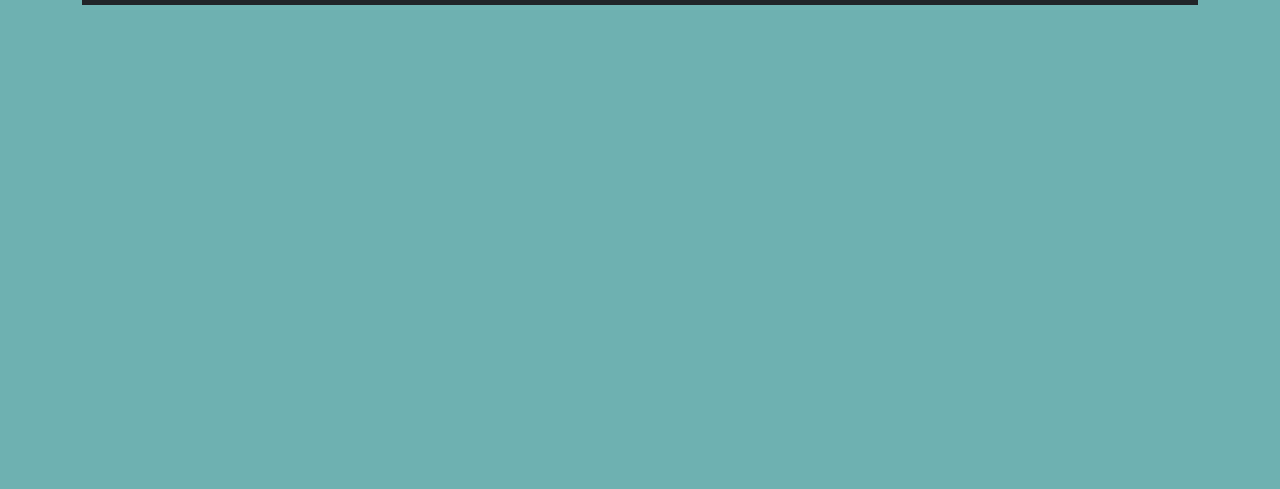
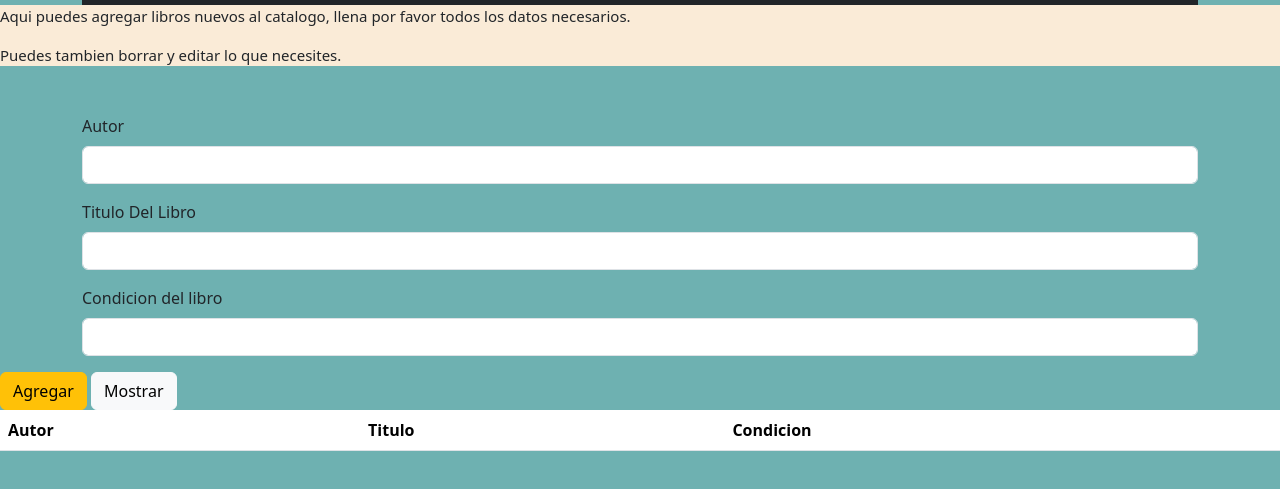
Before and after one commit to Wintermute44b1/crud_registro_libros, a plain HTML site: page index.html in a window 1280 px wide. Shown: the part 51-540 px from the top of the page. Drawn offline with nearby package versions, Linux system fonts and the light colour scheme.

Commit message:
creacion de archivo js

```diff
--- a/css/style.css
+++ b/css/style.css
@@ -1,3 +1,7 @@
 body{
     background-color: rgb(110, 177, 177);
 }
+.contenido {
+    background-color: antiquewhite;
+    font-size: 15px;
+}
--- a/index.html
+++ b/index.html
@@ -16,6 +16,72 @@
           </div>
         </nav>
       </div>
+      <div class="contenido"><p>Aqui puedes agregar libros nuevos al catalogo, llena por favor todos los datos necesarios. </p>
+    <p>Puedes tambien borrar y editar lo que necesites.</p></div>
+    <div class="container mt-5">
+        <section class="row">
+          <article class="col">
+            <form>
+              <div class="mb-3">
+                <label for="autor_input" class="form-label">Autor</label>
+                <input
+                  type="text"
+                  class="form-control"
+                  id="autor_input"
+                  autocomplete="off"
+                />
+              </div>
+              <div class="mb-3">
+                <label for="titulo_input" class="form-label">Titulo Del Libro</label>
+                <input
+                  type="text"
+                  class="form-control"
+                  id="titulo_input"
+                  autocomplete="off"
+                />
+            </div>
+            <div class="mb-3">
+              <label for="titulo_input" class="form-label">Condicion del libro</label>
+              <input
+                type="text"
+                class="form-control"
+                id="condicion_input"
+                autocomplete="off"
+              />
+            </div>
+              </div>
+
+              <button
+                type="button"
+                class="btn btn-warning"
+                onclick="agregar_libro()"
+              >
+                Agregar
+              </button>
+              <button
+                type="button"
+                class="btn btn-light"
+                onclick="mostrar_catalogo()"
+              >
+                Mostrar
+              </button>
+            </form>
+          </article>
+          <article>
+            <table class="table">
+              <thead>
+                <tr>
+                  <th scope="col">Autor</th>
+                  <th scope="col">Titulo</th>
+                  <th scope="col">Condicion</th>
+                </tr>
+              </thead>
+              <tbody id="tabla_resultados"></tbody>
+            </table>
+          </article>
+        </section>
+      </div>
 </body>
+<script src="./js/codigo.js"></script>
 <script src="https://cdn.jsdelivr.net/npm/bootstrap@5.3.0-alpha1/dist/js/bootstrap.bundle.min.js" integrity="sha384-w76AqPfDkMBDXo30jS1Sgez6pr3x5MlQ1ZAGC+nuZB+EYdgRZgiwxhTBTkF7CXvN" crossorigin="anonymous"></script>
 </html>
--- /dev/null
+++ b/js/codigo.js
@@ -0,0 +1,3 @@
+const autor = document.getElementById("autor_input")
+const titulo = document.getElementById("titulo_input")
+const condicion = document.getElementById("condicion_input")
```
